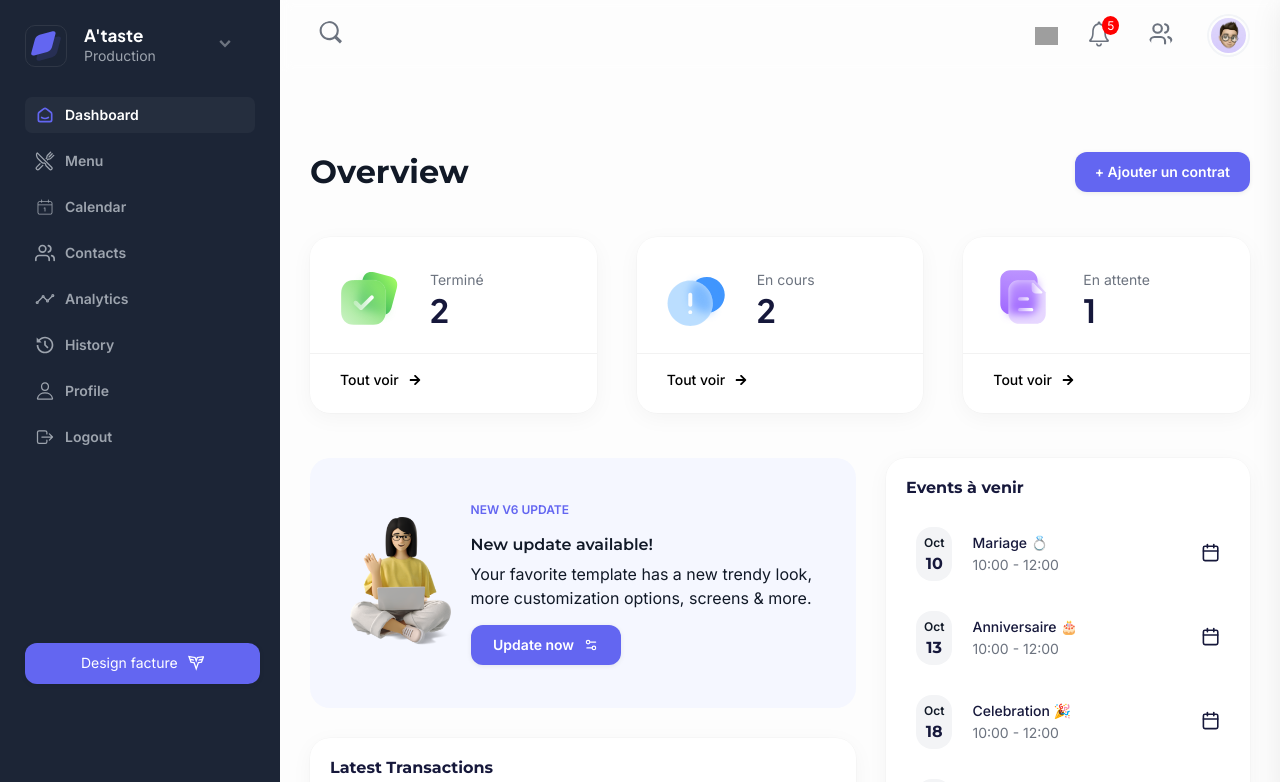
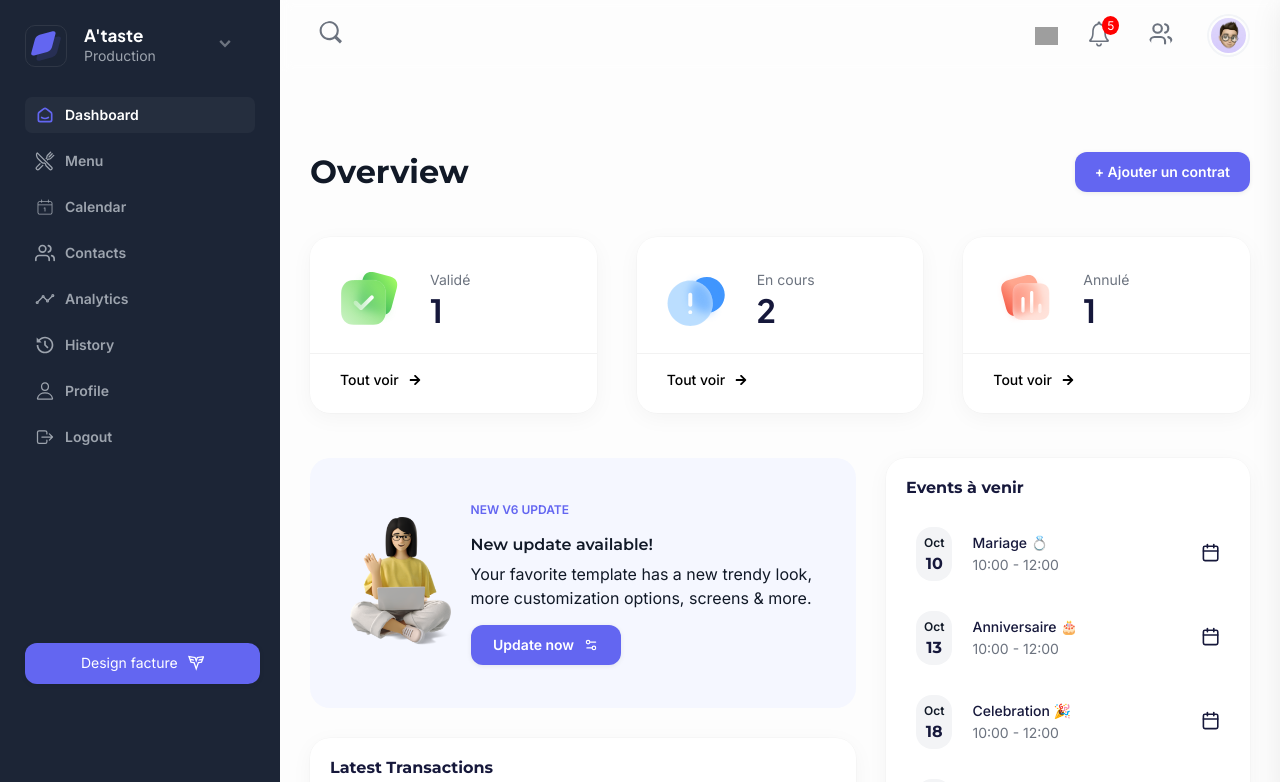
Before and after one commit to Biantuadi/dashboard, a React (Vite) app: page /dashboard in a window 1280 px wide. Shown: the top 782 px of the page. Built offline with nearby package versions, Linux system fonts and the light colour scheme; grey boxes are pictures that could not be loaded.

Commit message:
♻️ Supprimer le composant ManageTasks et ajouter le composant ManageContrat avec ContratStatusContainer

```diff
--- a/src/pages/dashboard/screens/main_dashboard/TaskStatusContainer.tsx
+++ b/src/pages/dashboard/screens/main_dashboard/ContratStatusContainer.tsx
@@ -1,43 +1,43 @@
 import styled from "styled-components";
 import {FaArrowRight} from "react-icons/fa";
 
-interface TaskStatusContainerProps {
+interface ContratStatusContainerProps {
   label: string;
   image: string;
-  number_of_task: number;
-  openManageTasks: () => void;
+  number_of_contrat: number;
+  openManageContrats: () => void;
 
 }
 
-export function TaskStatusContainer({
+export function ContratStatusContainer({
   label,
   image,
-  number_of_task,
-  openManageTasks,
-}: TaskStatusContainerProps) {
+  number_of_contrat,
+  openManageContrats,
+}: ContratStatusContainerProps) {
   return (
-    <TaskStatusContainerStyled>
-      <div className="container_task_img_text">
+    <ContratStatusContainerStyled>
+      <div className="container_contrat_img_text">
         <div className="container_img">
           <img src={image} alt={label} />
         </div>
         <div className="texts_infos">
           <span className="span-text my-label">{label}</span>
-          <h1 className="css-agywf3">{number_of_task}</h1>
+          <h1 className="css-agywf3">{number_of_contrat}</h1>
         </div>
       </div>
       <hr className="divider" />
-      <button className="container_see_more"  onClick={openManageTasks}>
+      <button className="container_see_more"  onClick={openManageContrats}>
        <span className="btn_see">
         Tout voir
        </span>
        <FaArrowRight />
       </button>
-    </TaskStatusContainerStyled>
+    </ContratStatusContainerStyled>
   );
 }
 
-const TaskStatusContainerStyled = styled.div`
+const ContratStatusContainerStyled = styled.div`
   display: flex;
   align-items: flex-start;
   flex-direction: column;
@@ -49,7 +49,7 @@ const TaskStatusContainerStyled = styled.div`
     rgba(0, 0, 0, 0.03) 0px 0px 0px 0.5px;
   flex: 1;
 
-  .container_task_img_text {
+  .container_contrat_img_text {
     display: flex;
     align-items: center;
     gap: 20px;
--- a/src/pages/dashboard/screens/main_dashboard/Hoverview.tsx
+++ b/src/pages/dashboard/screens/main_dashboard/Hoverview.tsx
@@ -1,100 +1,114 @@
 import { useState } from "react";
 import styled from "styled-components";
-import { CiStar } from "react-icons/ci";
-import { IoCloseOutline } from "react-icons/io5";
 import IconDone from "../../../../assets/icons/done.svg";
 import IconInProgress from "../../../../assets/icons/in_progress.svg";
-import IconWaiting from "../../../../assets/icons/waiting.svg";
-import { TaskStatusContainer } from "./TaskStatusContainer";
+import IconAnnuler from "../../../../assets/icons/annule.svg";
+import { ContratStatusContainer } from "./ContratStatusContainer";
 import UpdateSettings from "./cards_grid/UpdateSettings_1";
 import EventsUpcomming from "./cards_grid/EventsUpcomming_3";
 import JobTransactions from "./cards_grid/JobTransactions_2";
 import TitlePage from "../../../../components/TitlePage";
+import ManageContrat from "./nav_right/ManageContrat";
 
-const fakeTasks = [
+const fakeContrats = [
   {
-    title: "faire le ménage",
-    status: "Terminé",
+    title: "Contrat 1",
+    type: "Cérémonie 🎊",
+    status: "Validé",
+    start: "10:00",
+    end: "12:00",
+    amount: 453,
+    date: "2021-10-10",
   },
   {
-    title: "faire la vaisselle",
-    status: "En attente",
+    title: "Contrat 2",
+    type: "Marriage 💍",
+    status: "Annulé",
+    start: "10:00",
+    end: "12:00",
+    amount: 2600,
+    date: "2021-10-13",
   },
   {
-    title: "faire les courses",
-    status: "Terminé",
+    title: "Contrat 3",
+    type: "Anniversaire 🎂",
+    status: "annulé",
+    start: "10:00",
+    end: "12:00",
+    amount: 3250,
+    date: "2021-10-18",
   },
   {
-    title: "faire le ménage",
+    title: "Contrat 4",
+    type: "Cérémonie 🎊",
     status: "En cours",
+    start: "10:00",
+    end: "12:00",
+    amount: 453,
+    date: "2021-10-10",
   },
   {
-    title: "faire la vaisselle",
+    title: "Contrat 5",
+    type: "Cérémonie 🎊",
     status: "En cours",
+    start: "10:00",
+    end: "12:00",
+    amount: 453,
+    date: "2021-10-10",
   },
-
-
-]
-
+];
 
 export default function Hoverview() {
   const [isOpen, setIsOpen] = useState(false);
-  const [selectedTask, setSelectedTask] = useState("");
-  const [tasks, setTasks] = useState(fakeTasks);
+  const [selectedContrat, setSelectedContrat] = useState("");
+  const [contrats] = useState(fakeContrats);
 
-  const handleOpenManageTasks = (taskLabel: string) => {
-    setSelectedTask(taskLabel);
+  const handleOpenManageContrat = (taskLabel: string) => {
+    setSelectedContrat(taskLabel);
     setIsOpen(true);
   };
 
-  const handleCloseManageTasks = () => {
-    setSelectedTask("");
+  const handleCloseManageContrat = () => {
+    setSelectedContrat("");
     setIsOpen(false);
   };
 
   return (
     <HoverviewStyled>
-      <TitlePage text="Overview" button_text="+ Ajouter un contrat" onClick={() => {}} />
+      <TitlePage
+        text="Overview"
+        button_text="+ Ajouter un contrat"
+        onClick={() => {}}
+      />
 
-      <ManageTasksStyled open={isOpen}>
-        <header className="header">
-          <CiStar />
-          <IoCloseOutline onClick={handleCloseManageTasks} />
-        </header>
-        <nav>
-          <li className={selectedTask === "Terminé" ? "active" : ""} onClick={() => handleOpenManageTasks("Terminé")}>Terminé</li>
-          <li className={selectedTask === "En cours" ? "active" : ""} onClick={() => handleOpenManageTasks("En cours")}>En cours</li>
-          <li className={selectedTask === "En attente" ? "active" : ""} onClick={() => handleOpenManageTasks("En attente")}>En attente</li>
-        </nav>
-        <div className="content">
-          <ul>
-            {tasks
-              .filter((task) => task.status === selectedTask)
-              .map((task, index) => (
-                <li key={index}>{task.title}</li>
-              ))}
-          </ul>
-        </div>
-      </ManageTasksStyled>
+      <ManageContrat isOpen={isOpen} handleCloseManageContrat={handleCloseManageContrat} contrats={contrats} selectedContrat={selectedContrat} handleOpenManageContrat={handleOpenManageContrat} />
 
-      <div className="tasks_container">
-        <TaskStatusContainer
-          label="Terminé"
+
+
+      <div className="contrats_container">
+        <ContratStatusContainer
+          label="Validé"
           image={IconDone}
-          number_of_task={tasks.filter((task) => task.status === "Terminé").length}
-          openManageTasks={() => handleOpenManageTasks("Terminé")}
+          number_of_contrat={
+            contrats.filter((contrat) => contrat.status === "Validé").length
+          }
+          openManageContrats={() => handleOpenManageContrat("Validé")}
         />
-        <TaskStatusContainer
+        <ContratStatusContainer
           label="En cours"
           image={IconInProgress}
-          number_of_task={tasks.filter((task) => task.status === "En cours").length}
-          openManageTasks={() => handleOpenManageTasks("En cours")}
+          number_of_contrat={
+            contrats.filter((contrat) => contrat.status === "En cours").length
+          }
+          openManageContrats={() => handleOpenManageContrat("En cours")}
         />
-        <TaskStatusContainer
-          label="En attente"
-          image={IconWaiting}
-          number_of_task={tasks.filter((task) => task.status === "En attente").length}
-          openManageTasks={() => handleOpenManageTasks("En attente")}
+        <ContratStatusContainer
+          label="Annulé"
+          image={IconAnnuler}
+          number_of_contrat={
+            contrats.filter((contrat) => contrat.status === "Annulé").length
+          }
+          openManageContrats={() => handleOpenManageContrat("Annulé")}
         />
       </div>
 
@@ -112,7 +126,6 @@ export default function Hoverview() {
   );
 }
 
-
 const HoverviewStyled = styled.div`
   background-color: #fdfdfd;
   height: 100%;
@@ -123,7 +136,7 @@ const HoverviewStyled = styled.div`
   gap: 45px;
   padding: 0 30px 50px 30px;
 
-  .tasks_container {
+  .contrats_container {
     display: flex;
     gap: 40px;
   }
@@ -155,68 +168,3 @@ const HoverviewStyled = styled.div`
     }
   }
 `;
-
-const ManageTasksStyled = styled.div<{ open: boolean }>`
-  position: fixed;
-  background-color: #fff;
-  box-shadow: rgba(0, 0, 0, 0.08) 0px 6px 30px;
-  top: 0;
-  right: ${({ open }) => (open ? "0" : "-450px")};
-  bottom: 0;
-  width: 450px;
-  height: 100%;
-  z-index: 3000;
-  transition: right 0.3s ease-in-out;
-
-  .header {
-    display: flex;
-    padding: 40px 20px;
-    justify-content: flex-end;
-    align-items: center;
-    border-bottom: 1px solid rgb(242, 244, 247);
-    gap: 20px;
-
-    h2 {
-      font-size: 1.5rem;
-      font-weight: 600;
-    }
-
-    svg {
-      font-size: 1.5rem;
-      color: rgb(108, 115, 127);
-      transition: all 300ms cubic-bezier(0.4, 0, 0.2, 1) 0ms;
-      cursor: pointer;
-      width: 35px;
-      height: 35px;
-      border-radius: 50%;
-      padding: 5px;
-
-      &:hover {
-        background-color: rgba(108, 115, 127, 0.04);
-      }
-    }
-  }
-
-  nav {
-    display: flex;
-    flex-direction: column;
-    gap: 10px;
-    padding: 20px;
-    border-bottom: 1px solid rgb(242, 244, 247);
-
-    li {
-      cursor: pointer;
-      font-weight: bold;
-      color: #666;
-      transition: color 0.3s;
-
-      &:hover {
-        color: #333;
-      }
-
-      &.active {
-        color: #000;
-      }
-    }
-  }
-`;
--- /dev/null
+++ b/src/pages/dashboard/screens/main_dashboard/nav_right/ManageContrat.tsx
@@ -0,0 +1,113 @@
+import { CiStar } from "react-icons/ci";
+import { IoCloseOutline } from "react-icons/io5";
+import styled from "styled-components";
+
+
+
+interface ManageContratProps {
+  isOpen: boolean;
+  handleCloseManageContrat: () => void;
+  contrats: any[];
+  selectedContrat: string;
+  handleOpenManageContrat: (taskLabel: string) => void;
+}
+
+export default function ManageContrat({ isOpen, handleCloseManageContrat, contrats, selectedContrat, handleOpenManageContrat }: ManageContratProps) {
+  return (
+    <ManageContratsStyled open={isOpen}>
+    <header className="header">
+      <CiStar />
+      <IoCloseOutline onClick={handleCloseManageContrat} />
+    </header>
+    <nav>
+      <li
+        className={selectedContrat === "Validé" ? "active classic" : "classic"}
+        onClick={() => handleOpenManageContrat("Validé")}
+      >
+        Validé
+      </li>
+      <li
+        className={selectedContrat === "En cours" ? "active classic" : "classic"}
+        onClick={() => handleOpenManageContrat("En cours")}
+      >
+        En cours
+      </li>
+      <li
+        className={selectedContrat === "Annulé" ? "active classic" : "classic"}
+        onClick={() => handleOpenManageContrat("Annulé")}
+      >
+        Annulé
+      </li>
+    </nav>
+    <div className="content">
+      <ul>
+        {contrats
+          .filter((contrat) => contrat.status === selectedContrat)
+          .map((contrat, index) => (
+            <li key={index}>{contrat.title}</li>
+          ))}
+      </ul>
+    </div>
+  </ManageContratsStyled>
+  )
+}
+
+const ManageContratsStyled = styled.div<{ open: boolean }>`
+  position: fixed;
+  background-color: #fff;
+  box-shadow: rgba(0, 0, 0, 0.08) 0px 6px 30px;
+  top: 0;
+  right: ${({ open }) => (open ? "0" : "-450px")};
+  bottom: 0;
+  width: 450px;
+  height: 100%;
+  z-index: 3000;
+  transition: right 0.3s ease-in-out;
+
+  .header {
+    display: flex;
+    padding:  20px;
+    justify-content: flex-end;
+    align-items: center;
+    gap: 20px;
+
+    h2 {
+      font-size: 1.5rem;
+      font-weight: 600;
+    }
+
+    svg {
+      font-size: 1.5rem;
+      color: rgb(108, 115, 127);
+      transition: all 300ms cubic-bezier(0.4, 0, 0.2, 1) 0ms;
+      cursor: pointer;
+      width: 35px;
+      height: 35px;
+      border-radius: 50%;
+      padding: 5px;
+
+      &:hover {
+        background-color: rgba(108, 115, 127, 0.04);
+      }
+    }
+  }
+
+  nav {
+    display: flex;
+    gap: 10px;
+    border-bottom: 1px solid rgb(242, 244, 247);
+
+    li {
+      cursor: pointer;
+      font-size: 14px;
+      padding-bottom: 10px;
+      padding-left: 20px;
+      padding-right: 20px;
+
+      &.active {
+        color: rgb(99, 102, 241);
+      border-bottom: 1.7px solid rgb(99, 102, 241);
+      }
+    }
+  }
+`;
```
Also changed, not shown: src/pages/dashboard/screens/main_dashboard/nav_right/ManageTasks.tsx (deleted, +0 -78 lines), src/assets/icons/annule.svg (added).
